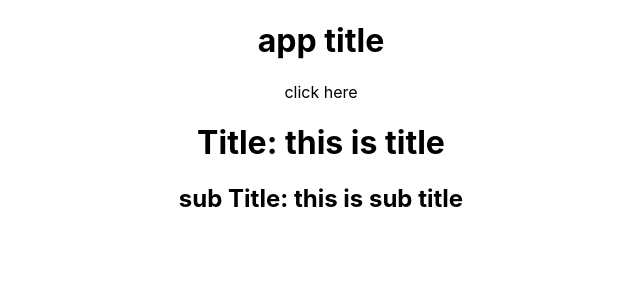
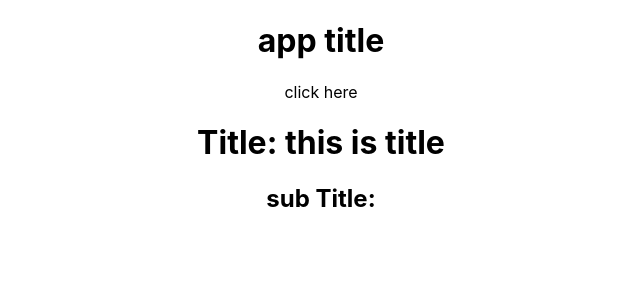
Before and after one commit to 9vimu9/react-crud-app, a React (Create React App) app: page / in a window 1280 px wide. Shown: the top 300 px of the page, without its empty margins (319-959 px from the left). Built offline with nearby package versions, Linux system fonts and the light colour scheme.

Commit message:
using const for params save

```diff
--- a/src/componenets/MyComponent.js
+++ b/src/componenets/MyComponent.js
@@ -6,10 +6,11 @@ class MyComponent extends Component {
 
     render() {
 
+        const {title,subtitle} = this.props
         return (
             <div className="MyComponent">
-                <h1>Title: {this.props.title}</h1>
-                <h2>sub Title: {this.props.subTitle}</h2>
+                <h1>Title: {title}</h1>
+                <h2>sub Title: {subtitle}</h2>
             </div>
         );
     }
```
